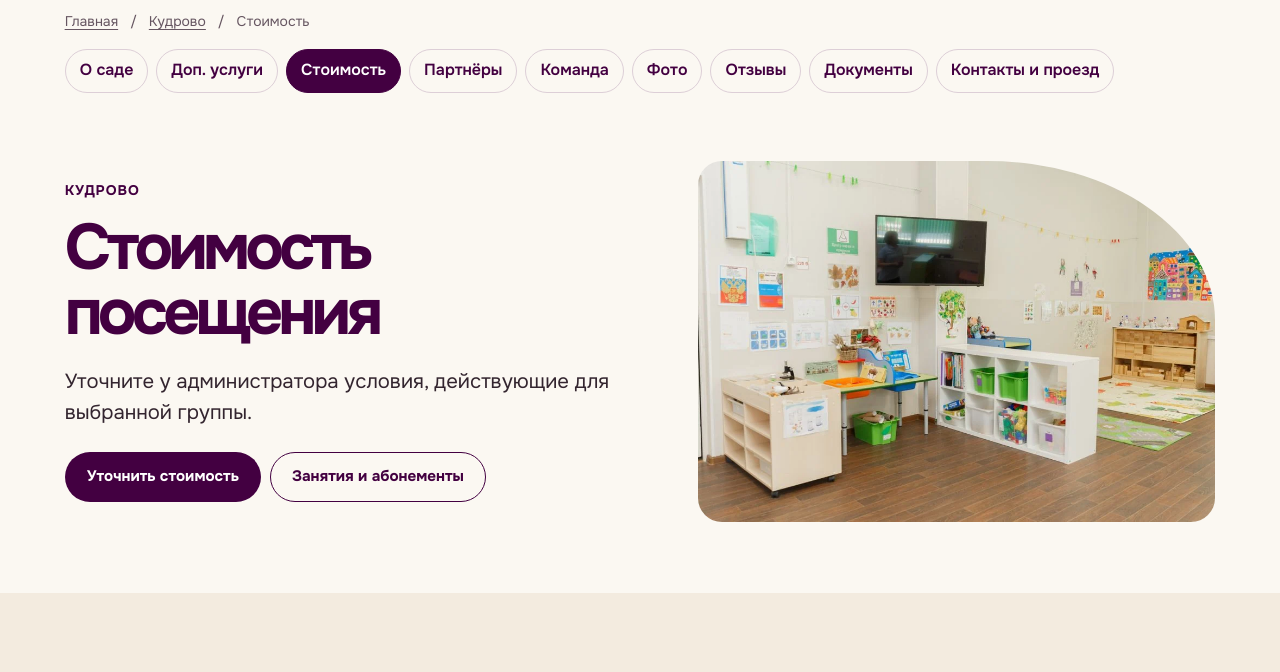
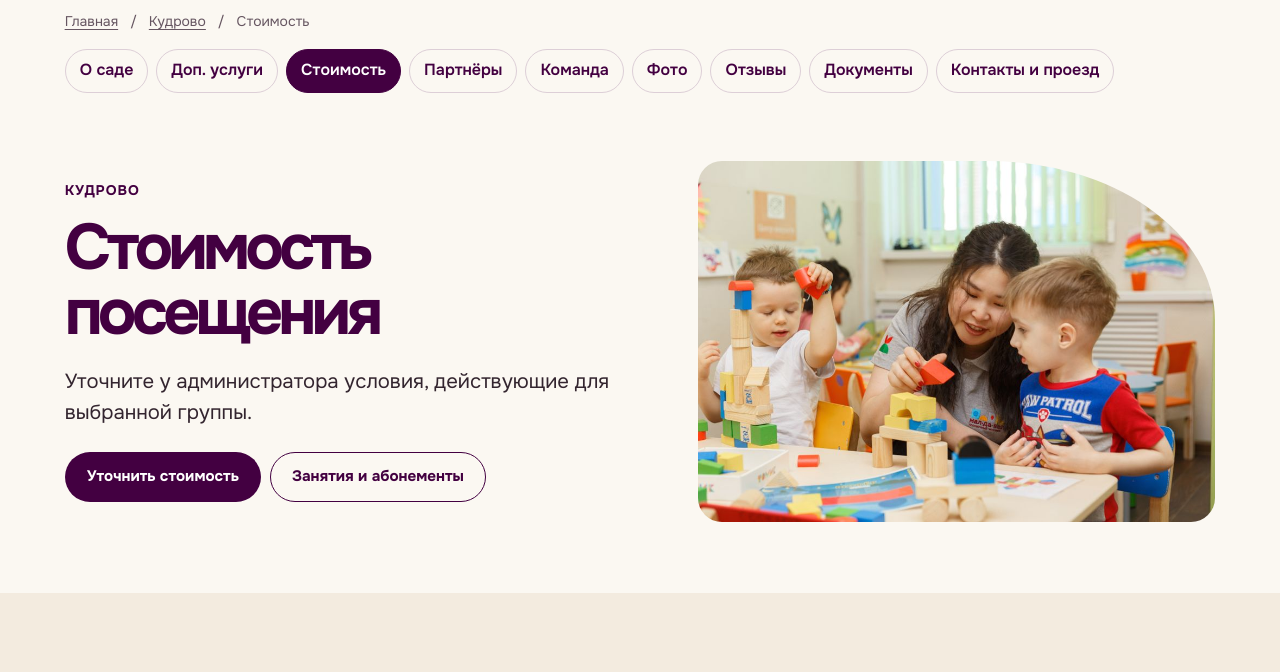
Before and after one commit to Vyacheslav-Novikov/Mal-Da-Velik, a plain HTML site: page site/gardens/kudrovo/prices/index.html in a window 1280 px wide. Shown: the part 98-770 px from the top of the page. Drawn offline with Linux system fonts and the light colour scheme.

Commit message:
Use photos of Kudrovo children at play and in class

```diff
--- a/site/gardens/kudrovo/prices/index.html
+++ b/site/gardens/kudrovo/prices/index.html
@@ -53,7 +53,7 @@
         <p class="lede">Уточните у администратора условия, действующие для выбранной группы.</p>
         <div class="actions"><a class="button button-primary" href="tel:+79627172724">Уточнить стоимость</a><a class="button button-outline" href="../activities/index.html">Занятия и абонементы</a></div>
       </div>
-      <img src="../../../assets/gallery/kud-group.webp" alt="Игровая комната детского сада в Кудрово" width="1000" height="667" fetchpriority="high">
+      <img src="../../../assets/gallery/kud-play.jpg" alt="Дети и воспитатель строят башни из кубиков в саду в Кудрово" width="1000" height="667" fetchpriority="high">
     </section>
     <section class="page-section band" aria-labelledby="visit-title">
       <div class="shell">
```
Also changed, not shown: site/gardens/kudrovo/activities/index.html (+1 -1 lines), site/assets/gallery/kud-lesson.jpg (added), site/assets/gallery/kud-play.jpg (added).
